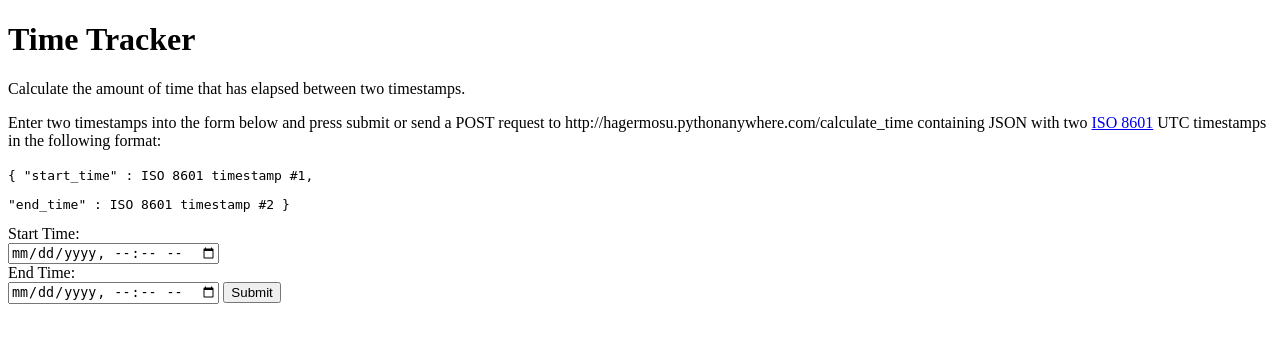
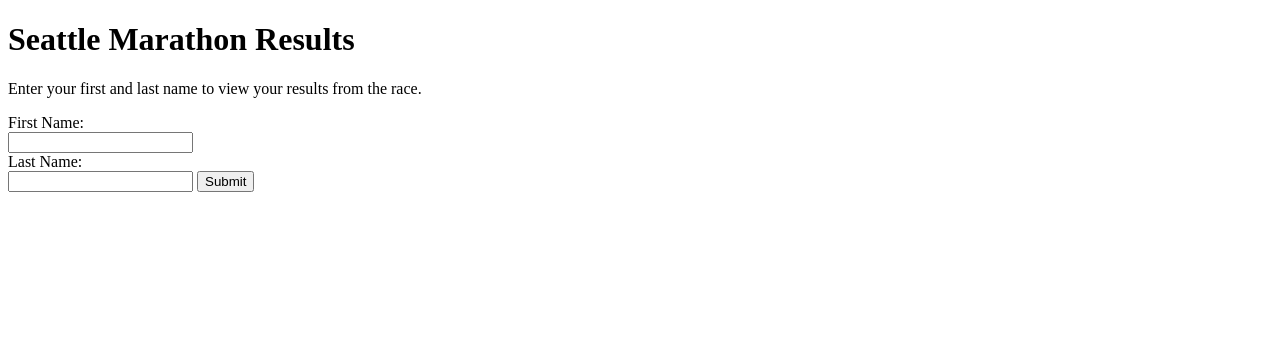
Before and after one commit to markhgr/cs361-Assignment-8, a Flask app: page / in a window 1280 px wide. Shown: the top 343 px of the page. Run offline with Flask 2, Linux system fonts and the light colour scheme.

Commit message:
now returns race times for runners

```diff
--- a/app.py
+++ b/app.py
@@ -11,8 +11,12 @@
 import json  # used to open timestamp arrays
 import requests # used to query partner's microservice
 from datetime import datetime  # used to calculate time difference
+import dateutil.parser # used to read iso datetimes from JSON
 
-def get_time_delta(start_iso, end_iso):
+# import our call_microservice function
+from call_microservice import *
+
+def get_time_delta(race_times):
     """
     Reads the JSON containing a runner's start and end
     marathon times formattted as ISO 8601 date strings
@@ -23,8 +27,9 @@
     """
 
     # convert the start and end times to python's datetime format
-    start_datetime = datetime.fromisoformat(start_iso)
-    end_datetime = datetime.fromisoformat(end_iso)
+    start_datetime = dateutil.parser.parse(race_times[0])
+
+    end_datetime = dateutil.parser.parse(race_times[1])
 
     # get the difference by subtracting the start time from the end time.
     # this is is assuming that the end timestamp always occurs after the first timestamp.
@@ -41,14 +46,16 @@
         # get the first and last name to query times from Richard's microservice
         f_name = request.form['fname']
         l_name = request.form['lname']
-
-        name_search = [f_name, l_name]
-
+        # get the start and end times from the race from the microservice
+        race_times = call_microservice(f_name, l_name)
+        # try getting the time delta using our function
+        print(race_times)
         try:
-            time_delta = get_time_delta(name_search)
+            time_delta = get_time_delta(race_times)
         except:
+            # if it doesn't work then we can assume the name search did not succeed.
+            print("ERORR")
             time_delta = "Error: runner not found"
-        # call our function to get the time delta
 
         return render_template('app.html', message = "Time elapsed: ", time_elapsed = time_delta)
     return render_template('app.html')
--- a/templates/app.html
+++ b/templates/app.html
@@ -4,30 +4,23 @@
     <meta charset="UTF-8" />
     <meta name="viewport" content="width=device-width, initial-scale=1.0" />
     <meta http-equiv="X-UA-Compatible" content="ie=edge" />
-    <title>Time Difference Calculator</title>
+    <title>Seattle Marathon</title>
 
     <link rel="stylesheet" type= "text/css" href="{{ url_for('static', filename='style.css') }}">
 
   </head>
 
-  <h1>Time Tracker</h1>
-  <p>Calculate the amount of time that has elapsed between two timestamps.</p>
-  <p>Enter two timestamps into the form below and press submit or send a POST request to http://hagermosu.pythonanywhere.com/calculate_time containing JSON with two <a href="https://en.wikipedia.org/wiki/ISO_8601">ISO 8601</a>
-    UTC timestamps in the following format: </p>
-  <code>
-    {
-    "start_time" : ISO 8601 timestamp #1,
-    <p>"end_time"   : ISO 8601 timestamp #2
-    }       </p>
-</code>
+  <h1>Seattle Marathon Results</h1>
+
+
   <body>
     <div class="container">
-
+        <p>Enter your first and last name to view your results from the race.</p>
         <form method="post">
-            <label for="fname">Start Time:</label><br>
-            <input type="datetime-local" id="start_time" name="start_time"><br>
-            <label for="lname">End Time:</label><br>
-            <input type="datetime-local" id="end_time" name="end_time">
+            <label for="fname">First Name:</label><br>
+            <input type="text" id="fname" name="fname"><br>
+            <label for="lname">Last Name:</label><br>
+            <input type="text" id="lname" name="lname">
             <input type="submit" value="Submit">
           </form>
           <h5> {{ message }} {{ time_elapsed }} </h5>
```
